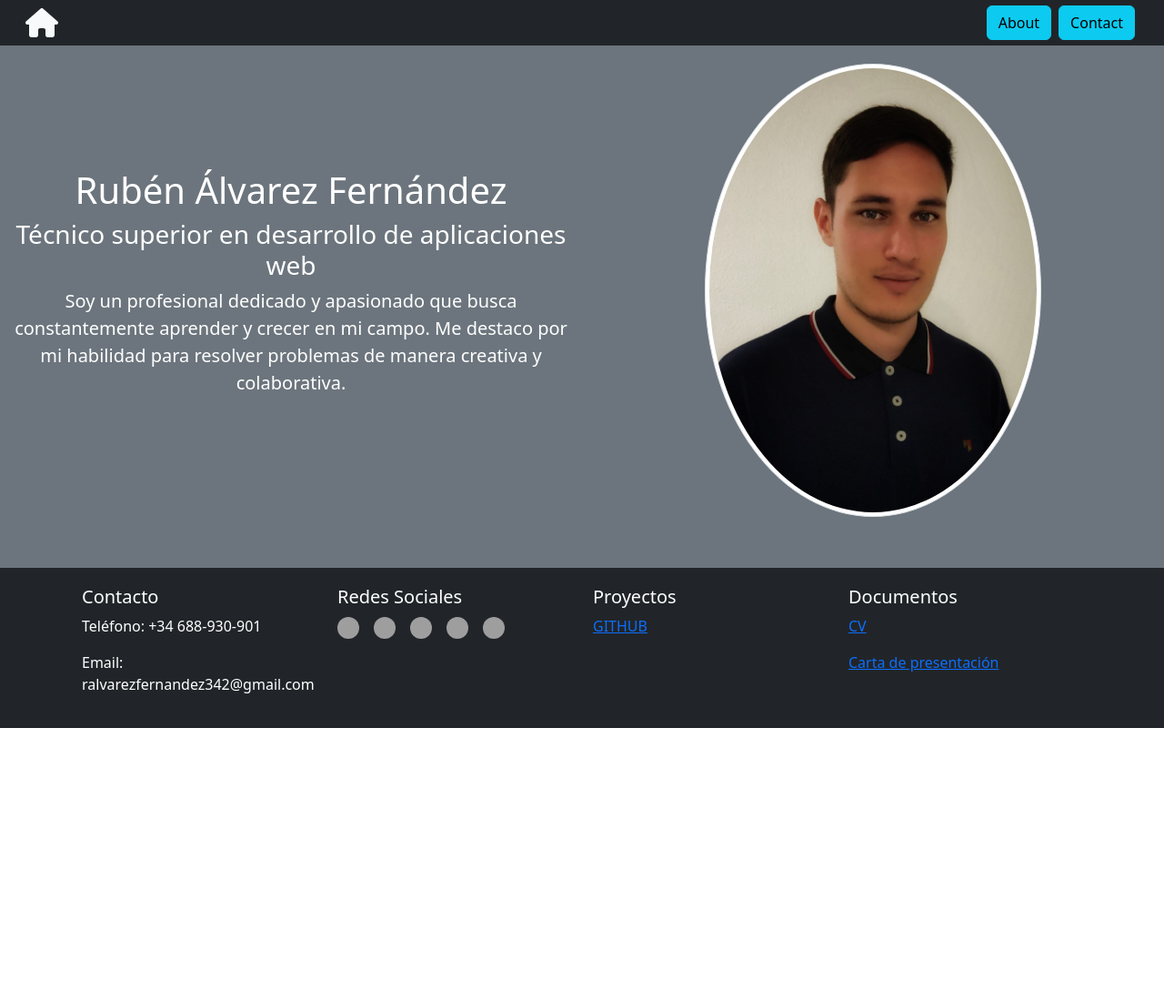
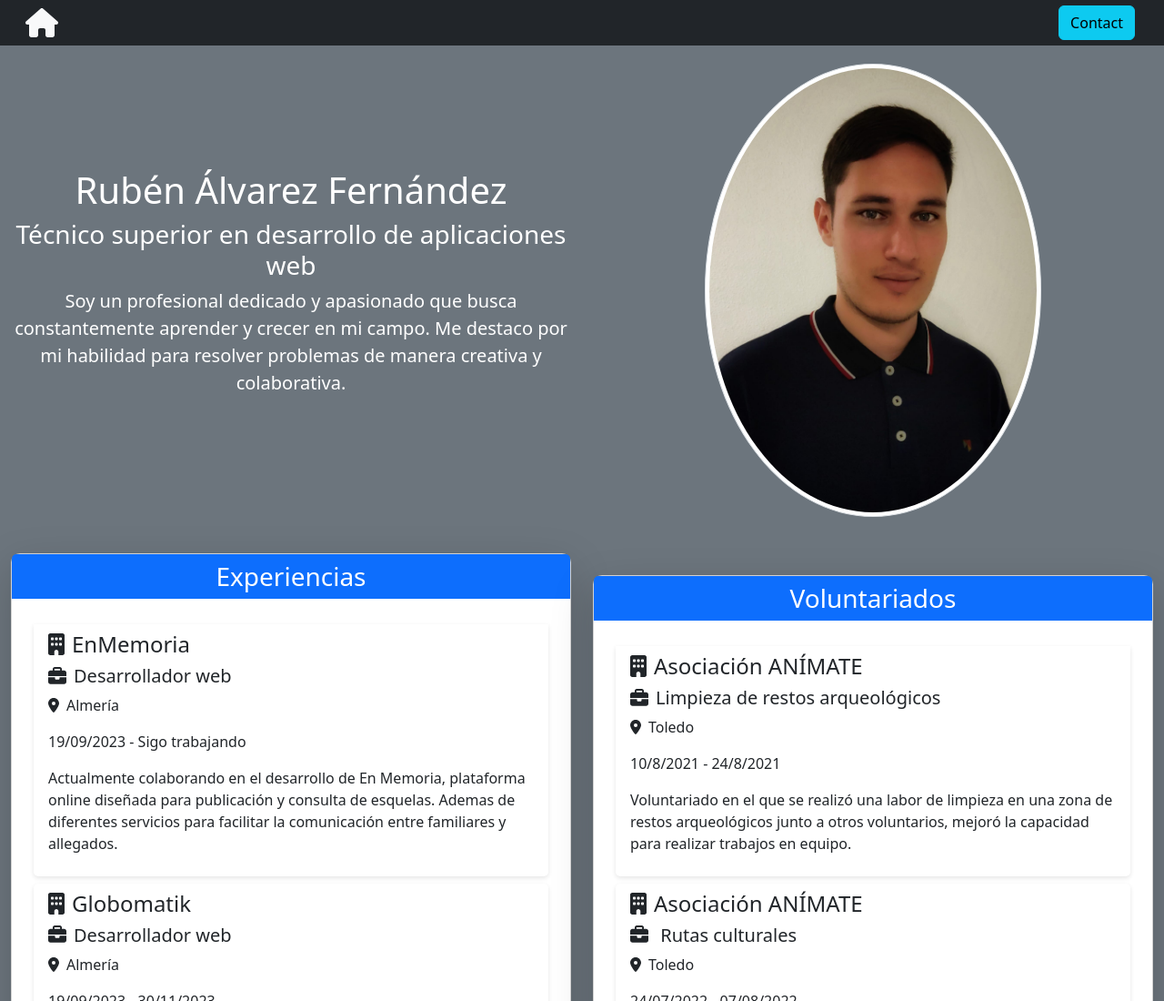
Before and after one commit to NEBUR342/portfolio, a React (Create React App) app: page / in a window 1280 px wide. Shown: the top 1100 px of the page at 91% size. Before the commit the page ends 800 px from the top, so only its background shows below. Built offline with nearby package versions, Linux system fonts and the light colour scheme; grey boxes are pictures that could not be loaded.

Commit message:
portfolio bien estructurado

```diff
--- a/package.json
+++ b/package.json
@@ -2,7 +2,7 @@
   "name": "portfolio",
   "version": "0.1.0",
   "private": true,
-  "homepage": "http:/nebur342.github.io/portfolio",
+  "homepage": "https://nebur342.github.io/portfolio/",
   "dependencies": {
     "@fortawesome/fontawesome-svg-core": "^6.5.2",
     "@fortawesome/free-brands-svg-icons": "^6.5.2",
--- a/src/App.js
+++ b/src/App.js
@@ -3,7 +3,6 @@ import { BrowserRouter as Router, Routes, Route, Link } from "react-router-dom";
 import "bootstrap/dist/css/bootstrap.min.css";
 import "./App.css";
 import Home from "./components/Home";
-import About from "./components/About";
 import Contact from "./components/Contact";
 import { FontAwesomeIcon } from "@fortawesome/react-fontawesome";
 import { faHouse } from "@fortawesome/free-solid-svg-icons";
@@ -18,8 +17,7 @@ const Header = () => (
       height: "50px",
       padding: "0",
       margin: "0",
-    }}
-  >
+    }}>
     <div className="container-fluid h-100">
       <div className="row align-items-center justify-content-between mx-1 h-100">
         <div className="col">
@@ -30,9 +28,6 @@ const Header = () => (
           </h2>
         </div>
         <div className="col d-flex justify-content-end">
-          <Link to="/portfolio/about" className="mx-1">
-            <button className="btn btn-info">About</button>
-          </Link>
           <Link to="/portfolio/contact" className="mx-1">
             <button className="btn btn-info">Contact</button>
           </Link>
@@ -46,7 +41,6 @@ const Main = () => (
   <main className="container-fluid main-content bg-secondary py-1 flex-grow-1">
     <Routes>
       <Route path="/portfolio" element={<Home />} />
-      <Route path="/portfolio/about" element={<About />} />
       <Route path="/portfolio/contact" element={<Contact />} />
       <Route path="" element={<Home />} />
     </Routes>
@@ -71,8 +65,7 @@ const Footer = ({ redesSociales }) => (
                   href={redSocial.url}
                   target="_blank"
                   rel="noopener noreferrer"
-                  className="text-white"
-                >
+                  className="text-white">
                   <img
                     src={redSocial.simbolo}
                     alt={redSocial.name}
@@ -90,8 +83,7 @@ const Footer = ({ redesSociales }) => (
             <a
               href={jsonData.proyectos}
               target="_blank"
-              rel="noopener noreferrer"
-            >
+              rel="noopener noreferrer">
               GITHUB
             </a>
           </p>
--- a/src/components/Home.jsx
+++ b/src/components/Home.jsx
@@ -2,6 +2,7 @@ import React from "react";
 import { CSSTransition, TransitionGroup } from "react-transition-group";
 import jsonData from "./json/data.json";
 import imagen from "./images/fotoPerfil.jpeg";
+import About from "./About";
 import "../App.css";
 
 const Home = () => {
@@ -26,6 +27,7 @@ const Home = () => {
           </div>
         </CSSTransition>
       </TransitionGroup>
+      <About />
     </div>
   );
 };
```
